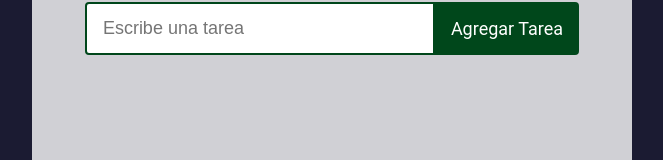
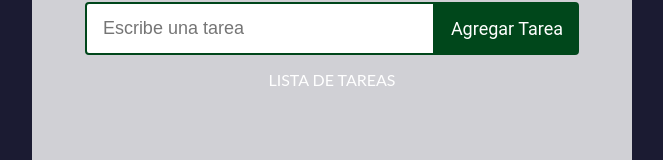
Before and after one commit to gnzlplcs/task-app, a React (Create React App) app: page / in a window 1280 px wide. Shown: the part 272-432 px from the top of the page, without its empty margins (308-971 px from the left). Built offline with nearby package versions, Linux system fonts and the light colour scheme.

Commit message:
📃 componente ListaDeTareas completado

```diff
--- a/src/App.js
+++ b/src/App.js
@@ -1,7 +1,6 @@
 import "./App.css";
 import Logo from "./components/Logo";
-// import Tarea from "./components/Tarea";
-import TareaFormulario from "./components/TareaFormulario";
+import ListaDeTareas from "./components/ListaDeTareas";
 
 function App() {
   return (
@@ -10,7 +9,7 @@ function App() {
       <div className="tareas-lista-principal">
         <h1>Mis Tareas</h1>
         {/* <Tarea texto='Aprender React'/> */}
-        <TareaFormulario />
+        <ListaDeTareas />
       </div>
     </div>
   );
--- /dev/null
+++ b/src/components/ListaDeTareas.jsx
@@ -0,0 +1,14 @@
+import React from "react";
+import TareaFormulario from "../components/TareaFormulario";
+import '../styles/ListaDeTareas.css';
+
+const ListaDeTareas = () => {
+  return (
+    <>
+      <TareaFormulario />
+      <div className="tareas-lista-contenedor">LISTA DE TAREAS</div>
+    </>
+  );
+};
+
+export default ListaDeTareas;
--- /dev/null
+++ b/src/styles/ListaDeTareas.css
@@ -0,0 +1,6 @@
+.tareas-lista-contenedor {
+  display: flex;
+  flex-wrap: wrap;
+  justify-content: center;
+  margin-top: 15px;
+}
```
